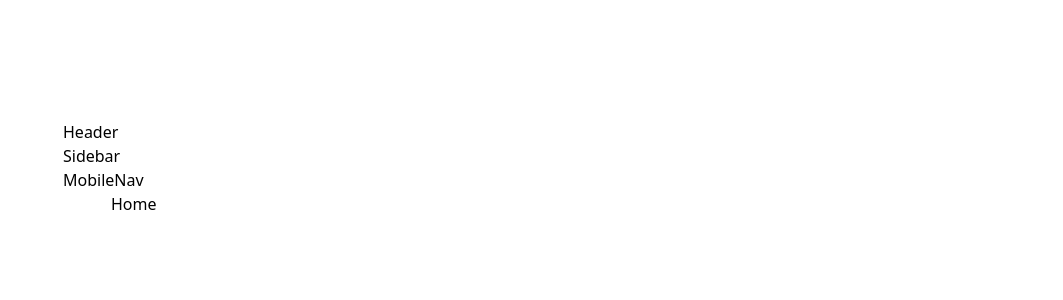
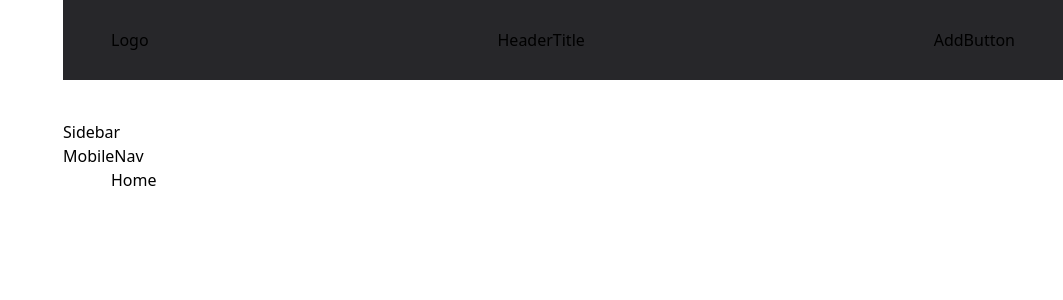
Before and after one commit to nomaan-07/watch-list, a React (Vite) app: page /#/home in a window 1280 px wide. Shown: the top 300 px of the page, without its empty margins (217-1280 px from the left). Built offline with nearby package versions, Linux system fonts and the light colour scheme.

Commit message:
feat: implement Header with Logo, Title, and Add button

```diff
--- a/package.json
+++ b/package.json
@@ -10,6 +10,7 @@
     "preview": "vite preview"
   },
   "dependencies": {
+    "@heroicons/react": "^2.2.0",
     "@tailwindcss/vite": "^4.1.7",
     "react": "^19.1.0",
     "react-dom": "^19.1.0",
--- /dev/null
+++ b/src/ui/buttons/AddButton.tsx
@@ -0,0 +1,5 @@
+function AddButton() {
+  return <div>AddButton</div>;
+}
+
+export default AddButton;
--- a/src/ui/navigation/Header.tsx
+++ b/src/ui/navigation/Header.tsx
@@ -1,5 +1,15 @@
+import AddButton from "../buttons/AddButton";
+import HeaderTitle from "./HeaderTitle";
+import Logo from "./Logo";
+
 function Header() {
-  return <div>Header</div>;
+  return (
+    <header className="fixed top-0 right-0 left-0 z-60 flex h-14 items-center justify-between bg-zinc-800 px-4 sm:px-8 lg:left-70 lg:h-20 lg:px-12 lg:py-4">
+      <Logo className="lg:hidden" />
+      <HeaderTitle />
+      <AddButton />
+    </header>
+  );
 }
 
 export default Header;
--- /dev/null
+++ b/src/ui/navigation/HeaderTitle.tsx
@@ -0,0 +1,5 @@
+function HeaderTitle() {
+  return <div>HeaderTitle</div>;
+}
+
+export default HeaderTitle;
--- /dev/null
+++ b/src/ui/navigation/Logo.tsx
@@ -0,0 +1,5 @@
+function Logo() {
+  return <div>Logo</div>;
+}
+
+export default Logo;
```
Also changed, not shown: 1 other file (tests, documents, lock files or other folders).
